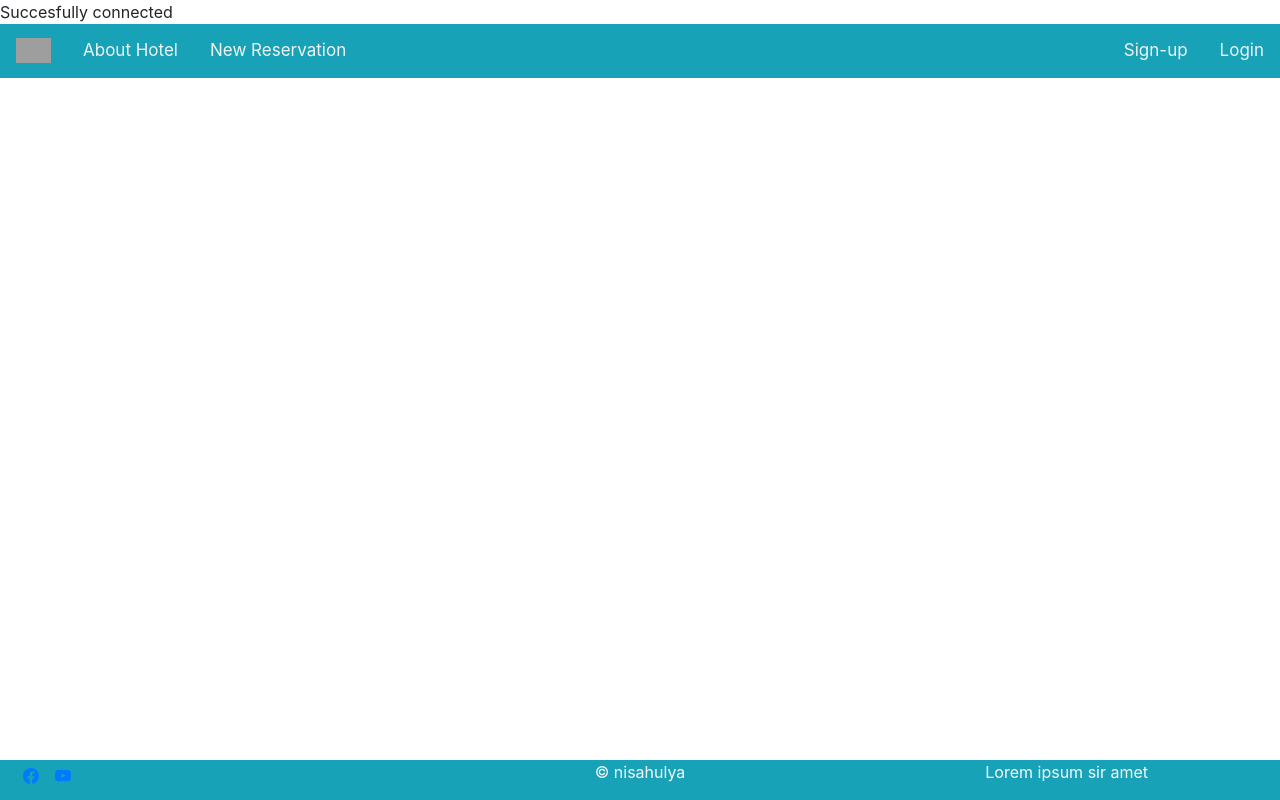
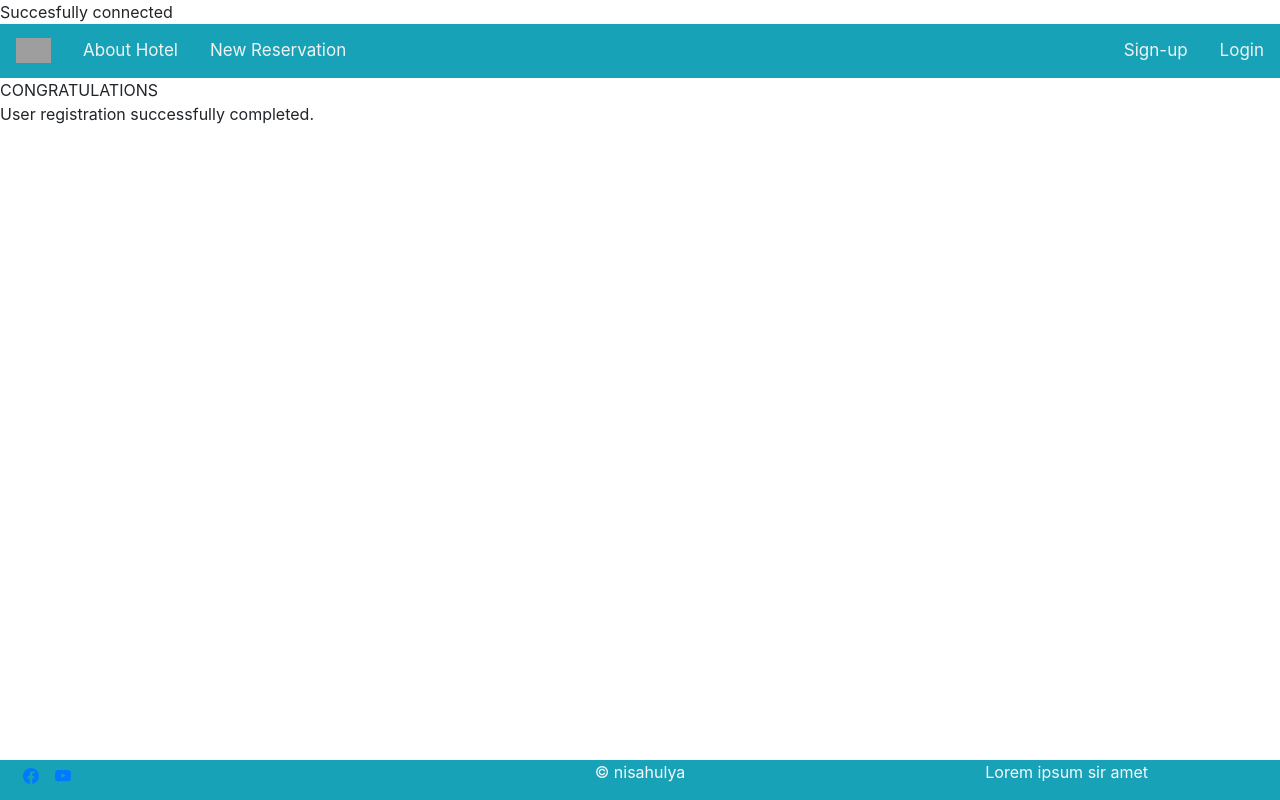
Before and after one commit to nisahulya/webprogramming, a PHP site: page /customer/signupresult.php in a window 1280 px wide. Run offline with PHP 8.4, Linux system fonts and the light colour scheme; tables that the repository leaves empty or names only in its code hold one stand-in row (values such as "Sample post"); some libraries are stand-ins or nearby versions; grey boxes are pictures that could not be loaded.

Commit message:
login and sign-up completed

```diff
--- a/connect.php
+++ b/connect.php
@@ -17,4 +17,19 @@ function Filter($Value){
 	$Result	=	$Three;
 	return $Result;
 }
+
+if(isset($_SESSION["User"])){
+	$UsersQuery			=	$DatabaseConnection->prepare("SELECT * FROM user WHERE username=?");
+	$UsersQuery->execute([$_SESSION["User"]]);
+	$UsersRecordNumber		=	$UsersQuery->rowCount();
+	$UsersRecord			=	$UsersQuery->fetch(PDO::FETCH_ASSOC);
+
+	if($UsersRecordNumber>0){
+		$UserFirstName	=	$UsersRecord["first_name"];
+		$UserLastName = $UsersRecord["last_name"];
+	}else{
+		$UserFirstName	=	"";
+		$UserLastName	=	"";
+	}
+}
 ?>
--- a/customer/memberlogin.php
+++ b/customer/memberlogin.php
@@ -23,7 +23,8 @@
 
   if($ControlNumber>0){
     $_SESSION["User"]	=	$ComingUserName;
-    header("Location:home.php");
+    // echo "Hello $ComingUserName. You have successfully logged in. You can continue your operation.";
+    header("Location:successlogin.php");
     exit();
   }else{
     echo "HATA<br />";
--- a/customer/signupresult.php
+++ b/customer/signupresult.php
@@ -57,8 +57,8 @@ $ControlQuery->execute([$ComingUsername, $ComingEmail]);
 $ComingNumber			=	$ControlQuery->rowCount();
 
 if($ComingNumber>0){
-	echo "HATA<br />";
-	echo "Kullanıcı Adı veya E-Mail Adresi Başka Bir Üye Tarafından Kullanılmaktadır.<br />";
+	echo "ERROR<br />";
+	echo "Username or e-mail address is used by another member. <br />";
 }else{
 	$AddRecord			=	$DatabaseConnection->prepare("INSERT INTO user (username, password, first_name, last_name,
     email, tel_no, tc_no) values (?, ?, ?, ?, ?, ?, ?)");
@@ -67,12 +67,13 @@ if($ComingNumber>0){
 	$ControlRecord		=	$AddRecord->rowCount();
 
 	if($ControlRecord>0){
-
+		echo "CONGRATULATIONS<br />";
+		echo "User registration successfully completed. <br />";
 	}else{
-		echo "HATA<br />";
-		echo "Kullanıcı Kaydı İşlemi Sırasında Beklenmeyen Bir Hata Oluştu.<br />";
-		echo "Lütfen Daha Sonra Tekrar Deneyiniz.<br />";
-		echo "Ana Sayafaya Dönmek İçin Lütfen Buraya .";
+		echo "ERROR";
+		echo "An Unexpected Error Occurred During User Registration.		.<br />";
+		echo "Please try again later.<br />";
+		// echo "Ana Sayafaya Dönmek İçin Lütfen Buraya .";
 	}
 }
 ?>
```
Also changed, not shown: customer/successlogin.php (added, +8 -0 lines).
